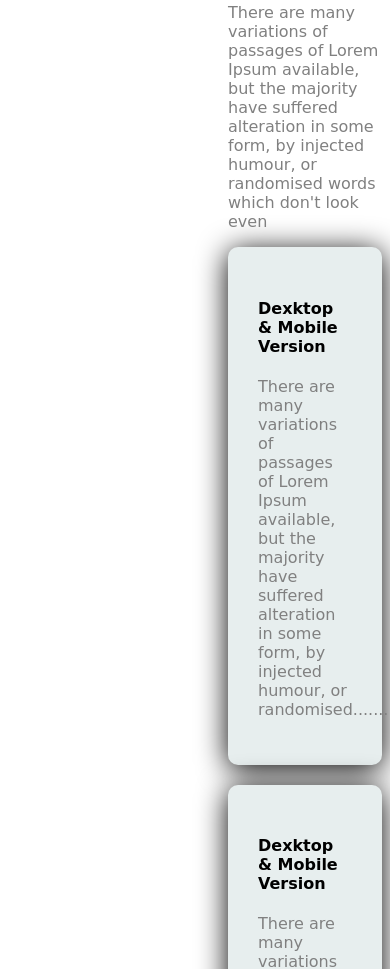
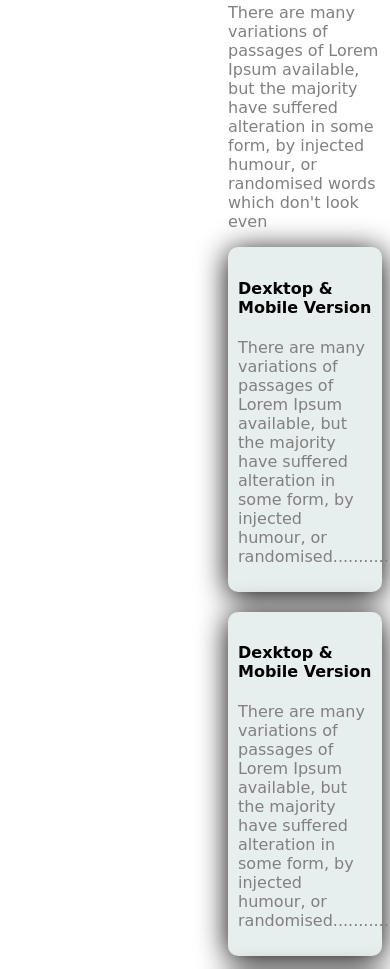
Before and after one commit to maratanbd24/new_17th-, a plain HTML site: page index.html in a window 390 px wide. Shown: the part 3404-4373 px from the top of the page. Drawn offline with Linux system fonts and the light colour scheme.

Commit message:
9th phase

```diff
--- a/style/index.css
+++ b/style/index.css
@@ -261,6 +261,10 @@ main{
 
     }
 
+    .feature-content .card{
+        padding: 10px;
+    }
+
     .section-tittle{
         padding: 10px;
     }
```
